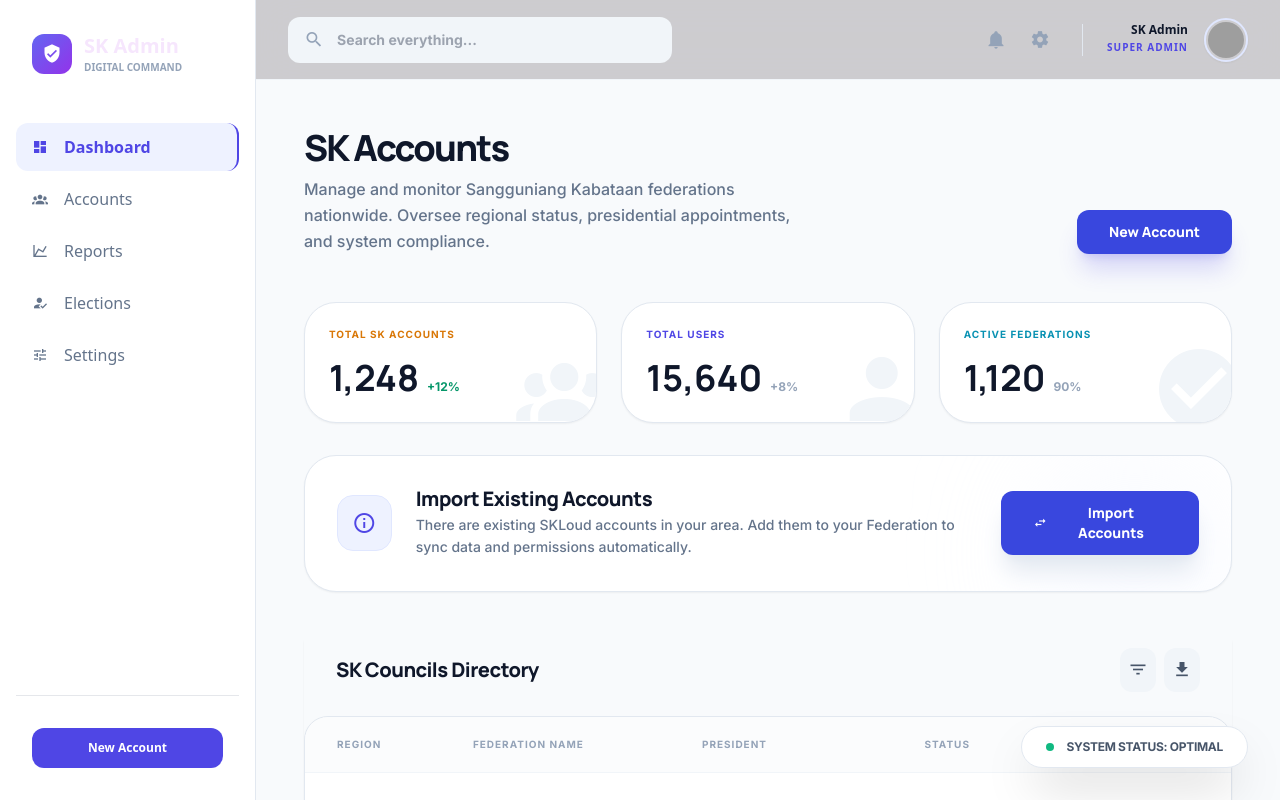
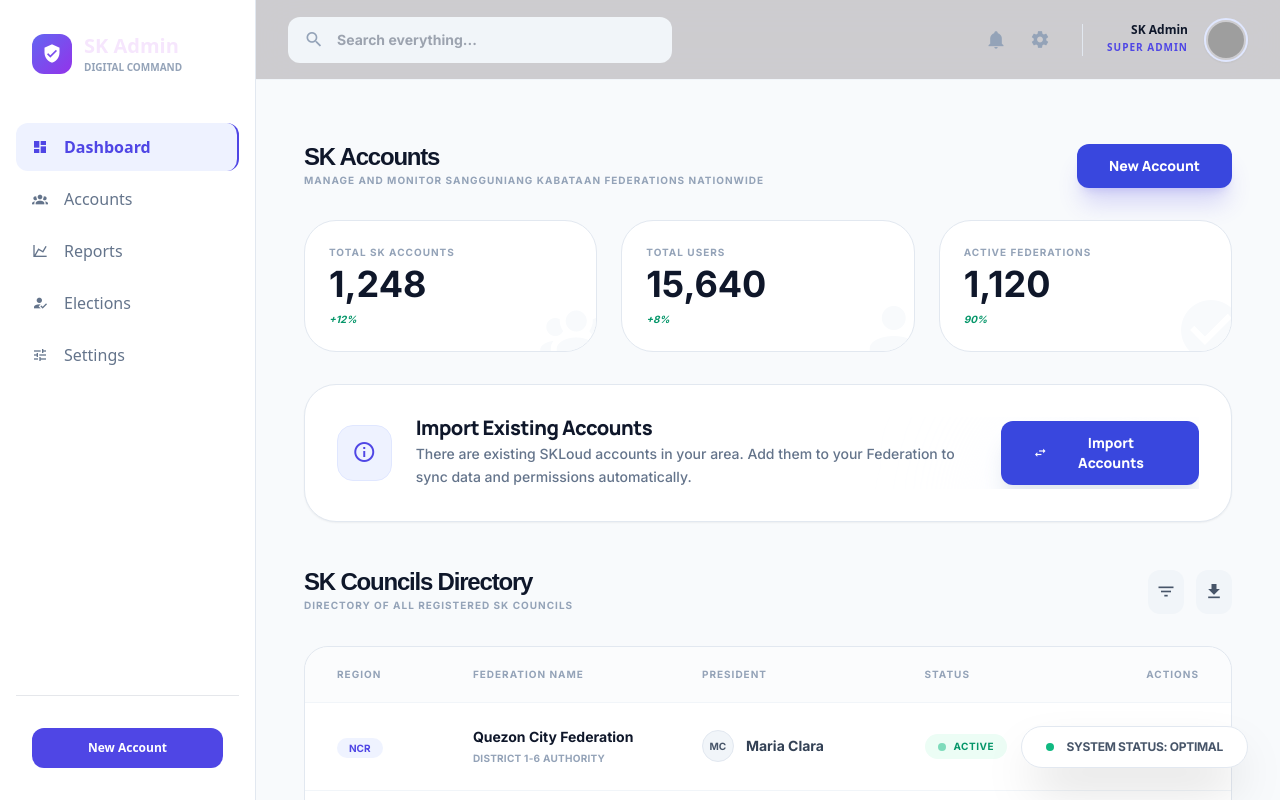
Before and after one commit to TotalElderBerry/skf, a Nuxt app: page /dashboard in a window 1280 px wide. Shown: the top 800 px of the page. Built offline with nearby package versions, Linux system fonts and the light colour scheme; grey boxes are pictures that could not be loaded.

Commit message:
apply base components to pages

```diff
--- a/pages/create-sk.vue
+++ b/pages/create-sk.vue
@@ -54,39 +54,40 @@ const handleSubmit = () => {
   <main class="ml-64 p-8 lg:p-12 min-h-screen bg-slate-50">
 
     <!-- Header -->
-    <div class="mb-10">
-      <h1 class="text-4xl font-black text-slate-900 mb-2">
-        Add New <span class="text-indigo-600">SK Council</span>
-      </h1>
-      <p class="text-slate-500 max-w-xl">
-        Register a new Sangguniang Kabataan council. Ensure correct municipality and barangay pairing.
-      </p>
-    </div>
+    <BasePageHeader
+      title="Add New SK Council"
+      subtitle="Register a new Sangguniang Kabataan council. Ensure correct municipality and barangay pairing."
+    />
 
     <!-- Form Container -->
     <div class="grid grid-cols-1 lg:grid-cols-3 gap-10">
 
       <!-- Left Info Panel -->
       <div class="space-y-6">
-        <div class="p-6 bg-indigo-50 rounded-2xl border border-indigo-100">
-          <h3 class="font-bold text-indigo-700 mb-2">Administrative Notice</h3>
-          <p class="text-sm text-indigo-600">
-            Newly created accounts will receive an email invitation to complete setup.
-          </p>
-        </div>
+        <BaseCard variant="surface" border padding="p-6">
+          <div class="flex items-start gap-4">
+            <span class="mdi mdi-information text-2xl text-indigo-600"></span>
+            <div>
+              <h3 class="font-bold text-indigo-700 mb-1">Administrative Notice</h3>
+              <p class="text-sm text-indigo-600 leading-tight">
+                Newly created accounts will receive an email invitation to complete setup.
+              </p>
+            </div>
+          </div>
+        </BaseCard>
 
-        <div class="p-6 bg-white rounded-2xl border">
-          <h4 class="font-bold text-slate-800 mb-2">Guidelines</h4>
-          <ul class="text-sm text-slate-500 space-y-2">
-            <li>• Select municipality first</li>
-            <li>• Barangay will auto-load</li>
-            <li>• Use official email if possible</li>
+        <BaseCard variant="white" border padding="p-6">
+          <h4 class="font-bold text-slate-800 mb-3">Registration Guidelines</h4>
+          <ul class="text-sm text-slate-500 space-y-3">
+            <li class="flex items-center gap-2"><span class="mdi mdi-check-circle-outline text-emerald-500"></span> Select municipality first</li>
+            <li class="flex items-center gap-2"><span class="mdi mdi-check-circle-outline text-emerald-500"></span> Barangay will auto-load</li>
+            <li class="flex items-center gap-2"><span class="mdi mdi-check-circle-outline text-emerald-500"></span> Use official email if possible</li>
           </ul>
-        </div>
+        </BaseCard>
       </div>
 
       <!-- Form -->
-      <div class="lg:col-span-2 bg-white rounded-3xl p-10 border shadow-sm">
+      <BaseCard variant="white" elevation="sm" padding="p-10" class="lg:col-span-2">
 
         <form @submit.prevent="handleSubmit" class="space-y-8">
 
@@ -139,24 +140,26 @@ const handleSubmit = () => {
 
           <!-- Actions -->
           <div class="flex justify-end gap-4 pt-6">
-            <button
+            <BaseButton
               type="button"
-              class="px-6 py-3 bg-slate-100 rounded-xl font-bold text-slate-600 hover:bg-slate-200"
+              variant="secondary"
+              size="md"
+              @click="$router.back()"
             >
               Cancel
-            </button>
+            </BaseButton>
 
-            <button
+            <BaseButton
               type="submit"
-              class="px-8 py-3 bg-indigo-600 text-white rounded-xl font-bold shadow-lg hover:bg-indigo-700"
+              variant="primary"
+              size="md"
             >
               Create Account
-            </button>
+            </BaseButton>
           </div>
 
         </form>
-
-      </div>
+      </BaseCard>
 
     </div>
 
--- a/pages/dashboard.vue
+++ b/pages/dashboard.vue
@@ -26,15 +26,11 @@ const headers = [
 
     <main class="lg:ml-64 p-8 lg:p-12 min-h-screen">
 
-      <section class="mb-12 flex flex-col md:flex-row justify-between items-start md:items-end gap-6">
-        <div>
-          <BaseHeading level="2" weight="black" tracking="tighter" class="mb-2">
-            SK Accounts
-          </BaseHeading>
-          <BaseText size="md" variant="muted" weight="medium" class="max-w-lg">
-            Manage and monitor Sangguniang Kabataan federations nationwide. Oversee regional status, presidential appointments, and system compliance.
-          </BaseText>
-        </div>
+      <BasePageHeader
+        title="SK Accounts"
+        subtitle="Manage and monitor Sangguniang Kabataan federations nationwide"
+      >
+        <template #actions>
           <BaseButton
             to="/create-sk"
             size="md"
@@ -42,42 +38,35 @@ const headers = [
           >
             New Account
           </BaseButton>
+        </template>
+      </BasePageHeader>
+
+      <section class="grid grid-cols-1 md:grid-cols-3 gap-6 mb-8">
+        <BaseStatsCard
+          label="Total SK Accounts"
+          value="1,248"
+          trend="+12%"
+          icon="mdi-account-group"
+          variant="white"
+        />
+        <BaseStatsCard
+          label="Total Users"
+          value="15,640"
+          trend="+8%"
+          icon="mdi-account"
+          variant="white"
+        />
+        <BaseStatsCard
+          label="Active Federations"
+          value="1,120"
+          trend="90%"
+          icon="mdi-check-circle"
+          variant="white"
+        />
       </section>
 
-      <section class="grid grid-cols-1 md:grid-cols-3 gap-6 mb-8">
-        <div class="bg-white p-6 rounded-[2rem] border border-slate-200 shadow-sm relative overflow-hidden group hover:shadow-md transition-all">
-          <div class="absolute -right-4 -bottom-4 text-slate-100 group-hover:scale-110 transition-transform duration-500">
-            <span class="mdi mdi-account-group text-8xl"></span>
-          </div>
-          <p class="text-amber-600 text-[10px] font-bold uppercase tracking-widest mb-4">Total SK Accounts</p>
-          <div class="flex items-baseline gap-2">
-            <h3 class="text-4xl font-headline font-bold text-slate-900">1,248</h3>
-            <span class="text-emerald-600 text-xs font-bold font-body">+12%</span>
-          </div>
-        </div>
-        <div class="bg-white p-6 rounded-[2rem] border border-slate-200 shadow-sm relative overflow-hidden group hover:shadow-md transition-all">
-          <div class="absolute -right-4 -bottom-4 text-slate-100 group-hover:scale-110 transition-transform duration-500">
-            <span class="mdi mdi-account text-8xl"></span>
-          </div>
-          <p class="text-indigo-600 text-[10px] font-bold uppercase tracking-widest mb-4">Total Users</p>
-          <div class="flex items-baseline gap-2">
-            <h3 class="text-4xl font-headline font-bold text-slate-900">15,640</h3>
-            <span class="text-slate-400 text-xs font-bold font-body">+8%</span>
-          </div>
-        </div>
-        <div class="bg-white p-6 rounded-[2rem] border border-slate-200 shadow-sm relative overflow-hidden group hover:shadow-md transition-all">
-          <div class="absolute -right-4 -bottom-4 text-slate-100 group-hover:scale-110 transition-transform duration-500">
-            <span class="mdi mdi-check-circle text-8xl"></span>
-          </div>
-          <p class="text-cyan-600 text-[10px] font-bold uppercase tracking-widest mb-4">Active Federations</p>
-          <div class="flex items-baseline gap-2">
-            <h3 class="text-4xl font-headline font-bold text-slate-900">1,120</h3>
-            <span class="text-xs font-bold text-slate-400 font-body">90%</span>
-          </div>
-        </div>
-      </section>
-
-      <section class="bg-white border border-slate-200 rounded-[2rem] p-8 mb-12 flex flex-col md:flex-row items-center justify-between gap-6 shadow-sm relative overflow-hidden">
+      <BaseCard variant="white" padding="p-8" class="mb-12">
+        <div class="flex flex-col md:flex-row items-center justify-between gap-6 relative overflow-hidden">
           <div class="absolute top-0 right-0 w-48 h-48 bg-indigo-50/40 rounded-full blur-3xl -z-0"></div>
 
           <div class="flex items-center space-x-6 relative z-10">
@@ -85,8 +74,8 @@ const headers = [
               <span class="mdi mdi-information-outline text-2xl"></span>
             </div>
             <div>
-            <BaseHeading level="4" weight="black" tracking="tight" class="text-xl font-headline font-black text-slate-900 tracking-tight">Import Existing Accounts</BaseHeading>
-            <BaseText size="md" variant="muted" weight="medium" class="text-sm text-slate-500 max-w-xl font-medium leading-relaxed mt-1">
+              <BaseHeading level="4" weight="black" tracking="tight" class="text-xl">Import Existing Accounts</BaseHeading>
+              <BaseText size="sm" variant="muted" class="max-w-xl mt-1">
                 There are existing SKLoud accounts in your area. Add them to your Federation to sync data and permissions automatically.
               </BaseText>
             </div>
@@ -101,12 +90,15 @@ const headers = [
             <span class="mdi mdi-swap-horizontal mr-2"></span>
             Import Accounts
           </BaseButton>
-      </section>
+        </div>
+      </BaseCard>
 
-      <section class="shadow-sm overflow-hidden mb-12">
-        <div class="px-8 py-2 flex justify-between items-center mb-4">
-          <BaseHeading level="4" weight="black" tracking="tight" class="text-xl font-headline font-black text-slate-900 tracking-tight">SK Councils Directory</BaseHeading>
-          <div class="flex gap-2">
+      <section class="mb-12">
+        <BasePageHeader
+          title="SK Councils Directory"
+          subtitle="Directory of all registered SK councils"
+        >
+          <template #actions>
             <BaseIconButton
               icon="mdi-filter-variant"
               variant="secondary"
@@ -116,8 +108,8 @@ const headers = [
               icon="mdi-download"
               variant="secondary"
             />
-          </div>
-        </div>
+          </template>
+        </BasePageHeader>
 
         <div class="overflow-x-auto">
           <BaseTable
--- a/pages/sk/[id]/posts/index.vue
+++ b/pages/sk/[id]/posts/index.vue
@@ -42,14 +42,16 @@ const communityLeaders = ref([
       <div class="grid grid-cols-1 lg:grid-cols-12 gap-10">
 
         <section class="lg:col-span-8 space-y-8">
-          <div class="flex flex-col md:flex-row justify-between items-start md:items-center mb-2 gap-4">
-            <BaseHeading level="3" weight="black" tracking="tighter" class="mb-2">Community Feed</BaseHeading>
-            <div class="flex gap-3">
-              <BaseBadge variant="primary" size="sm">
+          <BasePageHeader
+            title="Community Feed"
+            subtitle="Connect and share updates with the San Lorenzo community"
+          >
+            <template #actions>
+              <BaseBadge variant="primary" mode="solid">
                 Official Council
               </BaseBadge>
-            </div>
-          </div>
+            </template>
+          </BasePageHeader>
 
           <PostComposer
             placeholder="What's the latest update for San Lorenzo?"
@@ -98,13 +100,13 @@ const communityLeaders = ref([
           <div>
             <h2 class="text-2xl font-black text-slate-900 font-headline mb-6">Trending</h2>
             <div class="space-y-4">
-              <div v-for="topic in trendingTopics" :key="topic.tag" class="p-5 bg-white rounded-2xl border border-slate-200 hover:border-indigo-200 transition-all group cursor-pointer">
-                <div class="flex flex-col">
-                  <span class="text-[10px] font-black text-indigo-600 uppercase tracking-widest mb-1">{{ topic.tag }}</span>
-                  <h4 class="font-bold text-slate-800 text-sm group-hover:text-indigo-600 transition-colors">{{ topic.title }}</h4>
-                  <p class="text-[10px] text-slate-400 font-bold mt-1 uppercase tracking-tight">{{ topic.count }} this week</p>
-                </div>
-              </div>
+              <BaseSidebarItem
+                v-for="topic in trendingTopics"
+                :key="topic.tag"
+                :label="topic.tag"
+                :title="topic.title"
+                :subtitle="`${topic.count} this week`"
+              />
               <button class="w-full py-4 border-2 border-dashed border-slate-200 rounded-2xl text-slate-400 font-bold text-xs uppercase tracking-widest hover:border-indigo-300 hover:text-indigo-600 transition-all">
                 View All Insights
               </button>
```
Also changed, not shown: pages/sk/[id]/events/index.vue (+42 -36 lines), pages/sk/[id]/users/index.vue (+30 -24 lines). Lines whose indentation alone changed are shown as unchanged.
